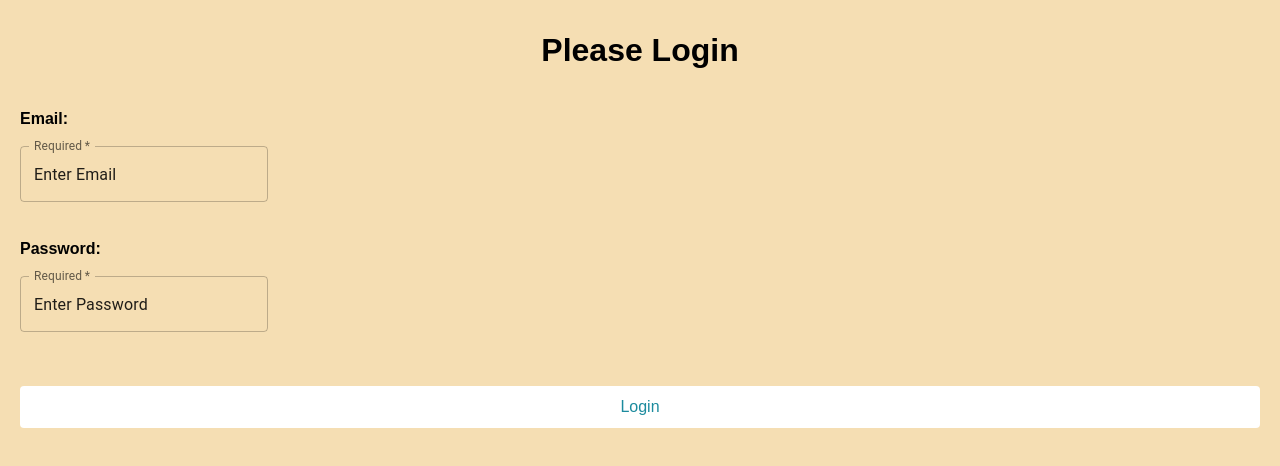
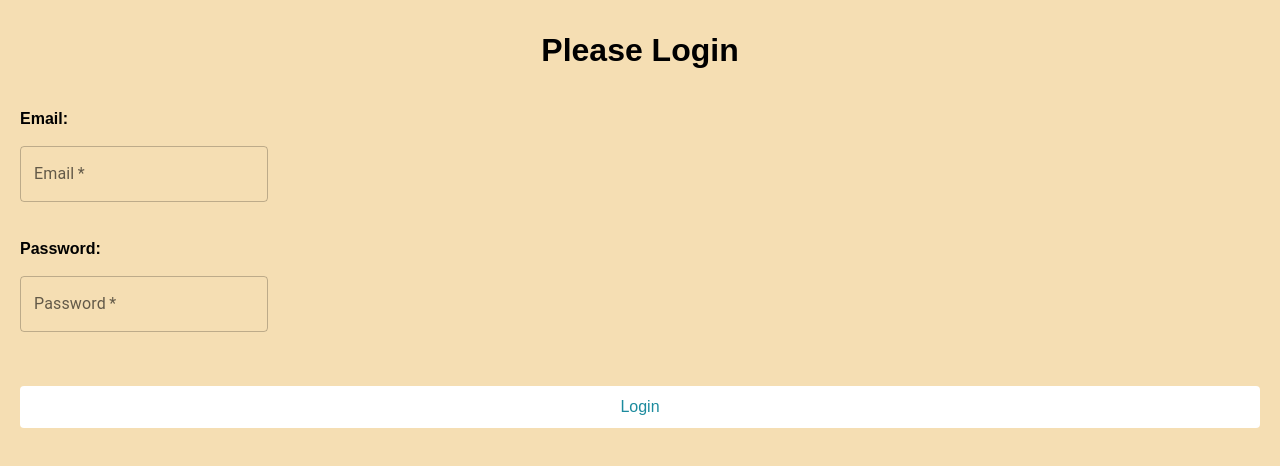
Before and after one commit to ypatel418/Zerra, a React (Vite) app in the folder FrontEnd/zerra/: page /login in a window 1280 px wide. Shown: the top 466 px of the page. Built offline with nearby package versions, Linux system fonts and the light colour scheme; no server answers.

Commit message:
Fixed bugs and errors. The api was wrong going to the backend controller in register, there was an extra '/', Also fixed the ID and names so the form would work.

```diff
--- a/FrontEnd/zerra/src/Components/Login.jsx
+++ b/FrontEnd/zerra/src/Components/Login.jsx
@@ -39,9 +39,10 @@ function Login() {
                         <br />
                         <TextField
                         required
-                        id="outlined-required"
-                        label="Required"
-                        defaultValue="Enter Email"
+                        name="email"
+                        id="email"
+                        label="Email"
+                        placeholder="Enter Email"
                         />
                     </div>
                 </label>
@@ -52,9 +53,11 @@ function Login() {
                         <br />
                         <TextField
                         required
-                        id="outlined-required"
-                        label="Required"
-                        defaultValue="Enter Password"
+                        name="password"
+                        id="password"
+                        label="Password"
+                        type="password"
+                        placeholder="Enter Password"
                         />
                     </div>
                 </label>
--- a/FrontEnd/zerra/src/Components/Register.jsx
+++ b/FrontEnd/zerra/src/Components/Register.jsx
@@ -13,6 +13,27 @@ function Register() {
     // Creates a navigate hook to redirect the user to the home page
     const navigate = useNavigate();
     const [error, setError] = useState(null);
+
+    const getFriendlyErrorMessage = (error) => {
+        if (!error) {
+            return "An unexpected error occurred. Please try again.";
+        }
+        if (error.code) {
+            switch (error.code) {
+                case "auth/email-already-in-use":
+                    return "This email is already in use. Please use a different email or sign in instead.";
+                case "auth/invalid-email":
+                    return "The email address you entered is not valid. Please check it and try again.";
+                case "auth/weak-password":
+                    return "Your password is too weak. Please choose a stronger password.";
+                case "auth/network-request-failed":
+                    return "A network error occurred. Please check your internet connection and try again.";
+                default:
+                    return "We couldn't create your account. Please try again.";
+            }
+        }
+        return "We couldn't create your account. Please try again.";
+    };
 
     const handleRegister = async (e) => {
         e.preventDefault();
@@ -50,7 +71,7 @@ function Register() {
 
             // Sends a POST request to the backend to create a new user
             // Sends the email and UID in the request body
-            const response = await axios.post(`${import.meta.env.VITE_API_URL}/users/register`, {
+            const response = await axios.post(`${import.meta.env.VITE_API_URL}users/register`, {
                 email: user.email,
                 id: user.uid
             });
@@ -59,7 +80,8 @@ function Register() {
             // Redirect to home page
             navigate("/");
         } catch (e) {
-            setError(e.message);
+            const friendlyMessage = getFriendlyErrorMessage(e);
+            setError(friendlyMessage);
         }
 
     }
@@ -73,31 +95,31 @@ function Register() {
                 <TextField
                     required
                     name="email"
-                    id="outlined-required"
-                    label="Required"
+                    id="email"
+                    label="Email"
                     type="email"
                 />
                 <label htmlFor="password">Password:</label>
                 <TextField
                     required
                     name="password"
-                    id="outlined-required"
-                    label="Required"
+                    id="password"
+                    label="Password"
                     type="password"
                 />
                 <label htmlFor="confirmPassword">Confirm Password:</label>
                 <TextField
                     required
                     name="confirmPassword"
-                    id="outlined-required"
-                    label="Required"
+                    id="confirmPassword"
+                    label="Confirm Password"
                     type="password"
                 />
                 <button type="submit">Register</button>
             </form>
 
-            { // sets the error state to an alert if there is an error
-            error && <Alert variant="filled" severity="error" sx={{ mt: 2 }}>{error}</Alert>}
+            {/* sets the error state to an alert if there is an error */}
+            {error && <Alert variant="filled" severity="error" sx={{ mt: 2 }}>{error}</Alert>}
 
         </div>
     );
```
